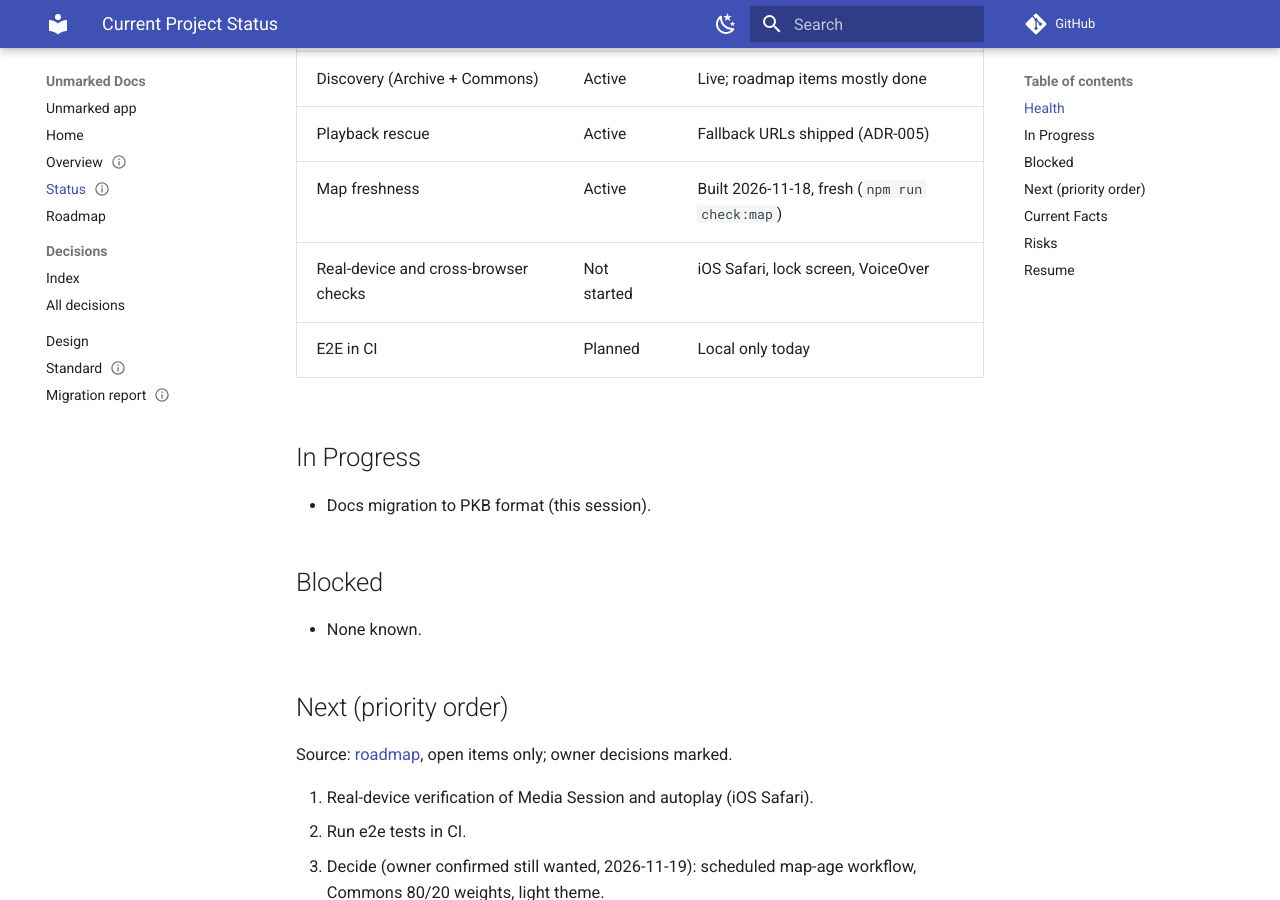
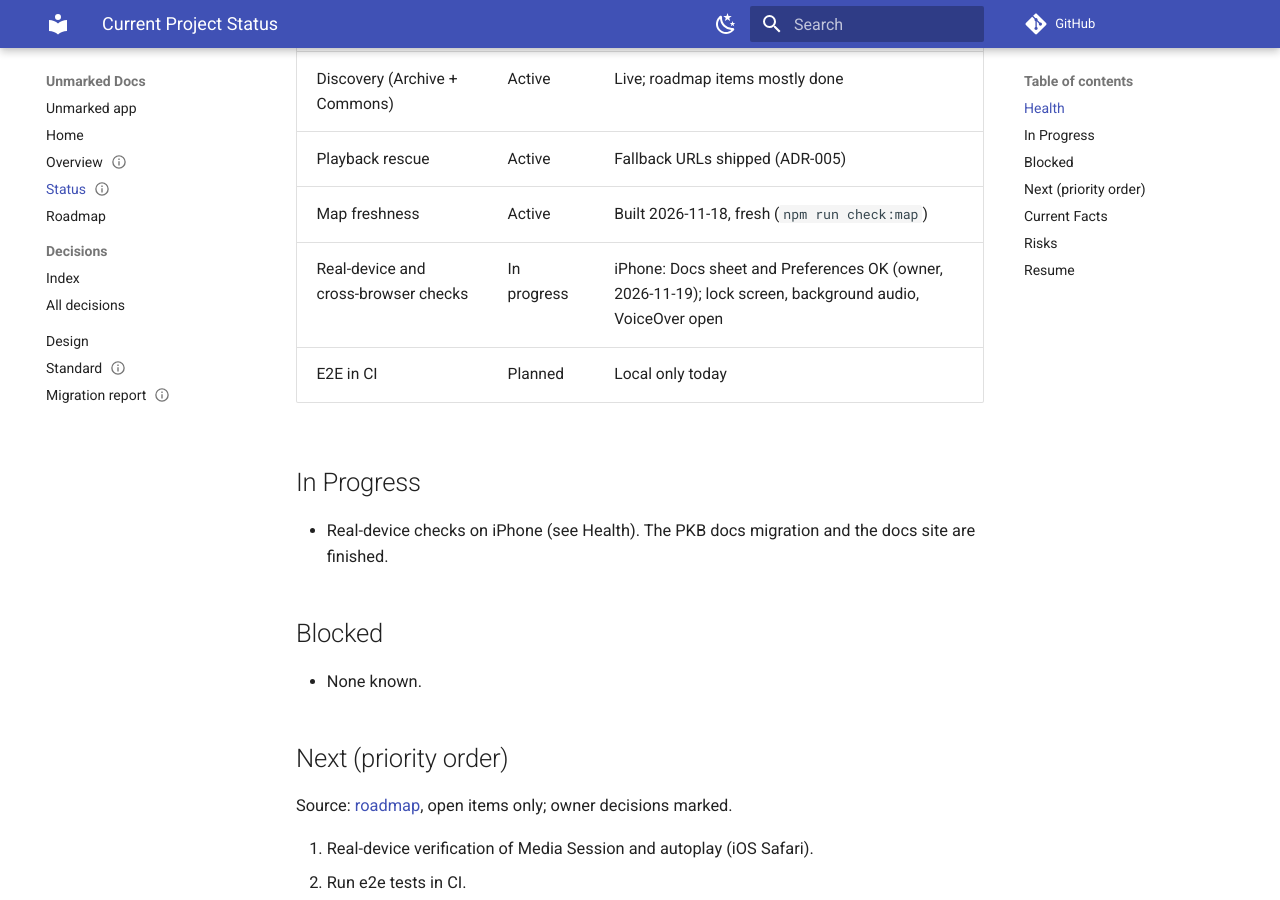
Before and after one commit to codetopolymath/unmarked, an MkDocs documentation site: the page built from docs/CURRENT_STATUS.md, in a window 1280 px wide and 900 px high, scrolled down 353 px. Built offline with MkDocs 1.6.1 and Material for MkDocs 9.7.7, drawn with Linux system fonts in a browser that asks for light colours; comment, search, counter and statistics services are not loaded.

Commit message:
docs: Record iPhone verification of the docs sheet
The owner confirmed on an iPhone home-screen app that the Docs sheet
works and the Preferences panel scrolls. Record that as owner-reported,
and keep background audio and the "New tab" link listed as unverified.

Also drop the stale "docs migration in progress" line from the status.

```diff
--- a/docs/CURRENT_STATUS.md
+++ b/docs/CURRENT_STATUS.md
@@ -18,17 +18,17 @@ related: [DOC-001]
 
 ## Health
 
-| Area                                 | Status      | Note                                          |
-| ------------------------------------ | ----------- | --------------------------------------------- |
-| Discovery (Archive + Commons)        | Active      | Live; roadmap items mostly done               |
-| Playback rescue                      | Active      | Fallback URLs shipped (ADR-005)               |
-| Map freshness                        | Active      | Built 2026-11-18, fresh (`npm run check:map`) |
-| Real-device and cross-browser checks | Not started | iOS Safari, lock screen, VoiceOver            |
-| E2E in CI                            | Planned     | Local only today                              |
+| Area                                 | Status      | Note                                                                                                     |
+| ------------------------------------ | ----------- | -------------------------------------------------------------------------------------------------------- |
+| Discovery (Archive + Commons)        | Active      | Live; roadmap items mostly done                                                                          |
+| Playback rescue                      | Active      | Fallback URLs shipped (ADR-005)                                                                          |
+| Map freshness                        | Active      | Built 2026-11-18, fresh (`npm run check:map`)                                                            |
+| Real-device and cross-browser checks | In progress | iPhone: Docs sheet and Preferences OK (owner, 2026-11-19); lock screen, background audio, VoiceOver open |
+| E2E in CI                            | Planned     | Local only today                                                                                         |
 
 ## In Progress
 
-- Docs migration to PKB format (this session).
+- Real-device checks on iPhone (see Health). The PKB docs migration and the docs site are finished.
 
 ## Blocked
 
```
Also changed, not shown: docs/roadmap.md (+1 -1 lines).
